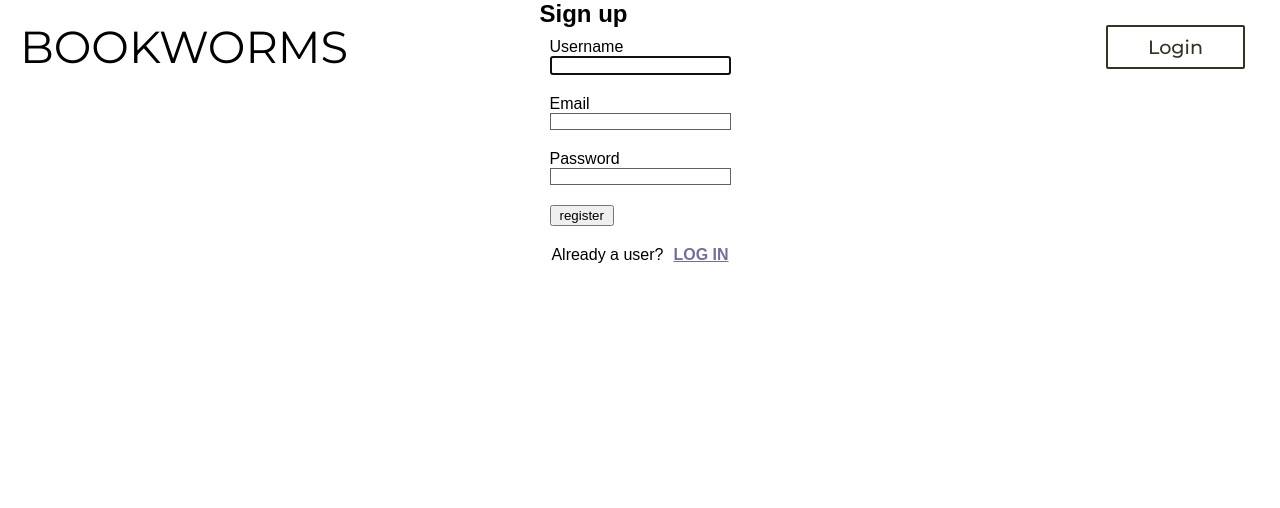
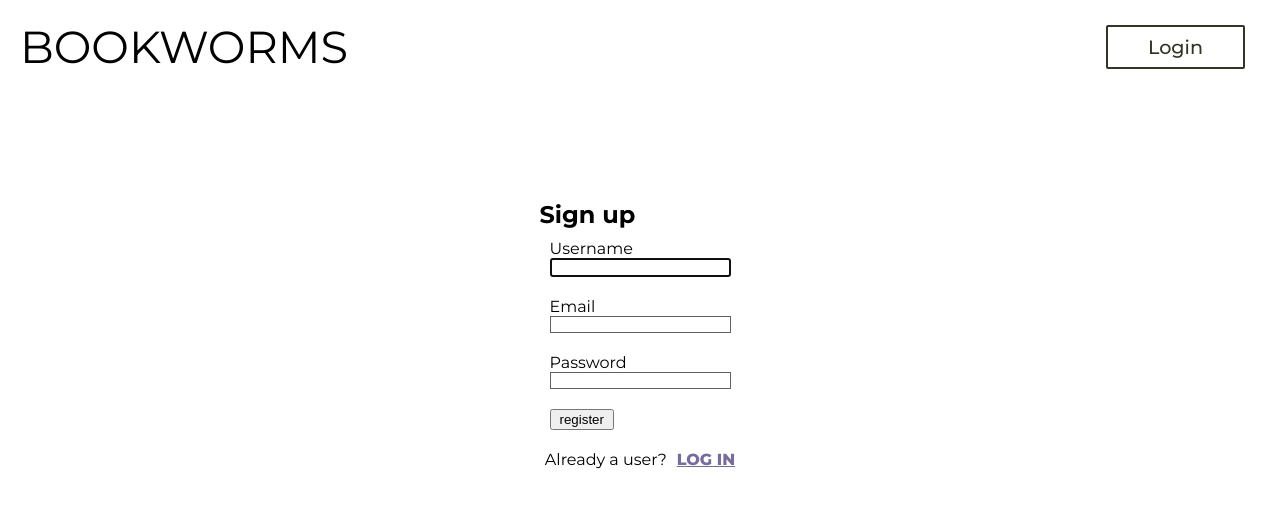
Before and after one commit to lstubdal/coffee_break, a Vue app in the folder app/: page /register in a window 1280 px wide. Shown: the top 508 px of the page. Built offline with nearby package versions, Linux system fonts and the light colour scheme; no server answers.

Commit message:
Remove slug to user when register

```diff
--- a/app/src/mixins/sanityMixin.js
+++ b/app/src/mixins/sanityMixin.js
@@ -1,4 +1,4 @@
-import user from "../../../studio/schemas/documents/user"
+
 import sanity from "../sanity"
 
 export default {
@@ -11,13 +11,12 @@ export default {
     },
 
     methods: {
-        createUser(username, email, password, slug) {
+        createUser(username, email, password) {
             const newUser = {
                 _type: 'user',
                 username: username,
                 email: email,
                 password: password,
-                slug: slug
             }
 
             sanity.create(newUser).then((res) => {
--- a/app/src/views/Register.vue
+++ b/app/src/views/Register.vue
@@ -65,14 +65,13 @@
                     this.username,
                     this.email,
                     this.password,
-                    this.createSlug()
                 )
             },
 
-            createSlug() {
+/*             createSlug() {
                 const slug = this.username.replaceAll(' ', '-');
                 return slug.toLowerCase();
-            },
+            }, */
         },
 
         computed: {
@@ -89,7 +88,8 @@
         justify-content: center;
         align-items: center;
         width: 100vw;
-    font-family: Arial, Helvetica, sans-serif;
+        font-family: var(--second-font);
+        margin-top: 200px;
     }
 
     .register__field {
```
Lines whose indentation alone changed are shown as unchanged.
